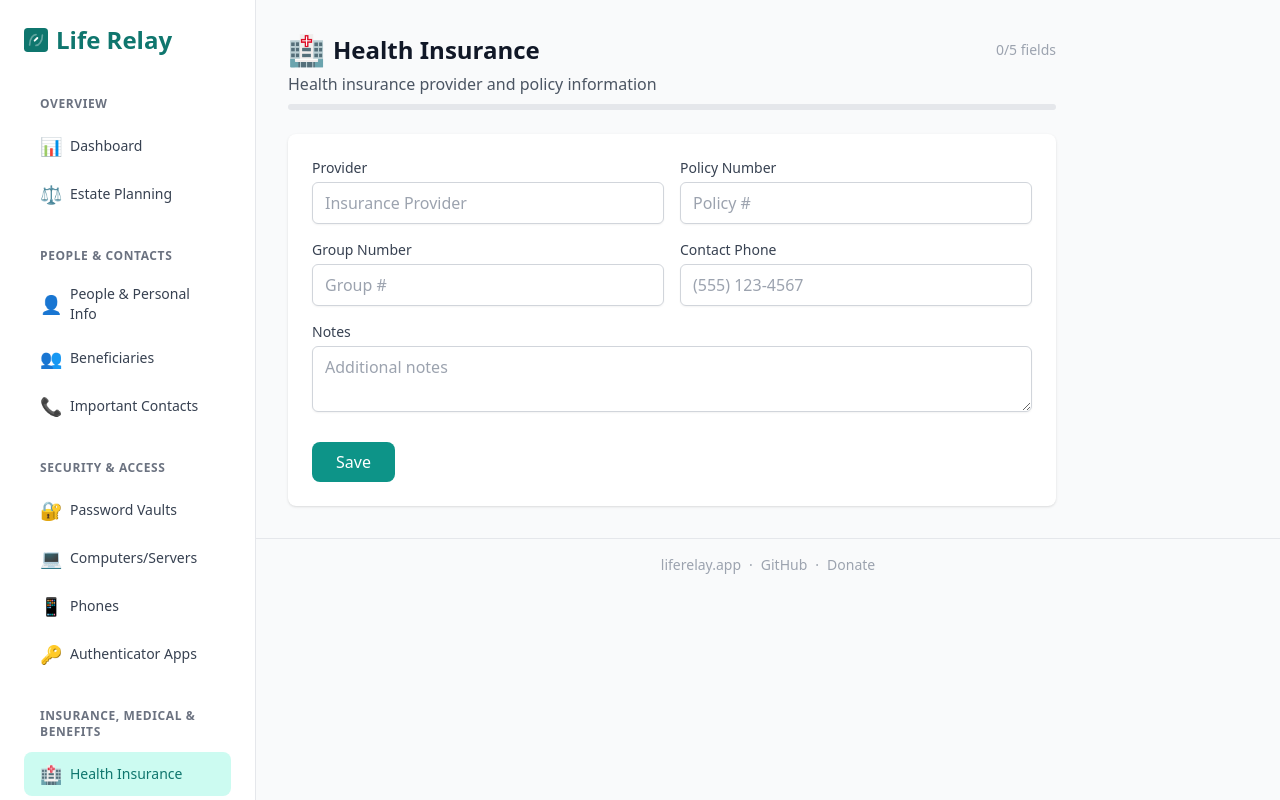
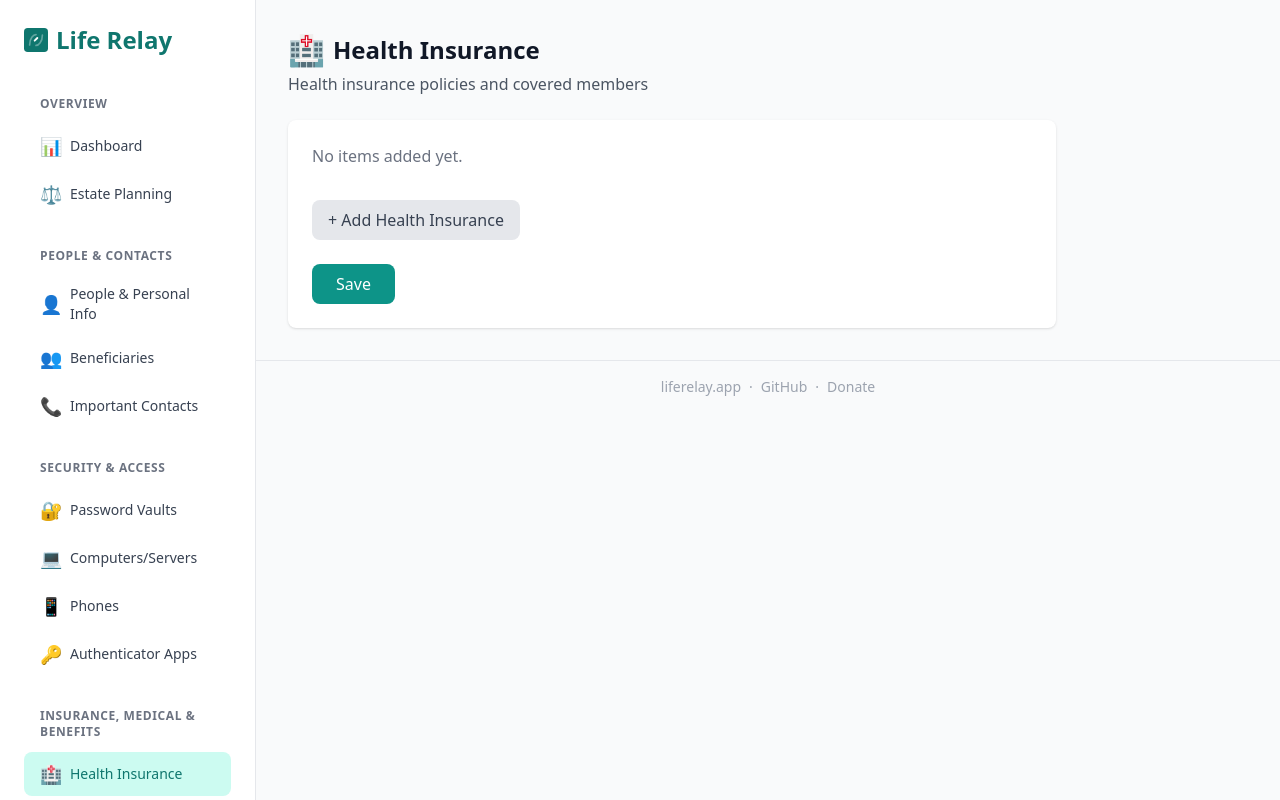
Before and after one commit to squarshednanners/life-relay, a Vue app: page /health-insurance in a window 1280 px wide. Built offline with nearby package versions, Linux system fonts and the light colour scheme.

Commit message:
making health insurance an array to support multiple health insurance policies

```diff
--- a/src/components/EmergencySheetModal.vue
+++ b/src/components/EmergencySheetModal.vue
@@ -37,7 +37,7 @@
             <div class="flex items-center gap-2 py-1">
               <input type="checkbox" v-model="includeHealthInsurance" class="rounded text-primary-600" />
               <span class="text-sm font-medium text-gray-700 dark:text-gray-300">Health Insurance</span>
-              <span class="text-xs text-gray-400">{{ data?.healthInsurance?.provider }}</span>
+              <span class="text-xs text-gray-400 dark:text-gray-500">{{ healthInsuranceSummary }}</span>
             </div>
           </section>
 
@@ -152,8 +152,15 @@ const storageLocations = computed(() => props.data?.physicalStorageLocations ??
 const cryptoAssets = computed(() => props.data?.cryptoAssets ?? [])
 
 const hasHealthInsurance = computed(() => {
+  const hi = props.data?.healthInsurance as any
+  if (Array.isArray(hi)) return hi.length > 0
+  return !!(hi && (hi.provider || hi.policyNumber))
+})
+
+const healthInsuranceSummary = computed(() => {
   const hi = props.data?.healthInsurance
-  return !!(hi && (hi.provider || hi.policyNumber))
+  if (Array.isArray(hi)) return hi.map((p: any) => p.provider).filter(Boolean).join(', ') || ''
+  return (hi as any)?.provider || ''
 })
 
 const hasLegalDocuments = computed(() => {
--- a/src/components/FormField.vue
+++ b/src/components/FormField.vue
@@ -1,6 +1,6 @@
 <template>
   <div class="mb-4">
-    <label :for="id" class="block text-sm font-medium text-gray-700 mb-1">
+    <label :for="id" class="block text-sm font-medium text-gray-700 dark:text-gray-300 mb-1">
       {{ label }}
       <span v-if="required" class="text-red-500">*</span>
     </label>
@@ -10,7 +10,7 @@
       :type="type"
       :value="modelValue"
       @input="$emit('update:modelValue', ($event.target as HTMLInputElement).value)"
-      class="w-full px-3 py-2 border border-gray-300 rounded-md shadow-sm focus:outline-none focus:ring-primary-500 focus:border-primary-500"
+      class="w-full px-3 py-2 border border-gray-300 dark:border-gray-600 dark:bg-gray-700 dark:text-gray-100 rounded-md shadow-sm focus:outline-none focus:ring-primary-500 focus:border-primary-500"
       :placeholder="placeholder"
     />
     <textarea
@@ -18,7 +18,7 @@
       :id="id"
       :value="modelValue"
       @input="$emit('update:modelValue', ($event.target as HTMLTextAreaElement).value)"
-      class="w-full px-3 py-2 border border-gray-300 rounded-md shadow-sm focus:outline-none focus:ring-primary-500 focus:border-primary-500"
+      class="w-full px-3 py-2 border border-gray-300 dark:border-gray-600 dark:bg-gray-700 dark:text-gray-100 rounded-md shadow-sm focus:outline-none focus:ring-primary-500 focus:border-primary-500"
       :rows="rows"
       :placeholder="placeholder"
     />
--- a/src/composables/useSectionProgress.ts
+++ b/src/composables/useSectionProgress.ts
@@ -46,7 +46,7 @@ export function hasSectionData(data: DeathboxData | null, path: string): boolean
     case '/authenticator-apps':
       return !!(data.authenticatorApps && data.authenticatorApps.length > 0)
     case '/health-insurance':
-      return hasObjectData(data.healthInsurance)
+      return !!(data.healthInsurance && Array.isArray(data.healthInsurance) && data.healthInsurance.length > 0) || hasObjectData(data.healthInsurance)
     case '/life-insurance':
       return !!(data.lifeInsurance?.policies && data.lifeInsurance.policies.length > 0)
     case '/medical-info':
--- a/src/models/DeathboxData.ts
+++ b/src/models/DeathboxData.ts
@@ -23,7 +23,7 @@ export interface DeathboxData {
 
   // Insurance, Medical & Benefits
   lifeInsurance?: LifeInsurance
-  healthInsurance?: HealthInsurance
+  healthInsurance?: HealthInsurance[]
   medicalInfo?: MedicalInfo[]
   employmentBenefits?: EmploymentBenefits[]
 
--- a/src/pdf/emergencySheet.ts
+++ b/src/pdf/emergencySheet.ts
@@ -219,15 +219,19 @@ export async function generateEmergencySheet(
 
   // --- Health Insurance ---
   if (selections.includeHealthInsurance && data.healthInsurance) {
-    const hi = data.healthInsurance
-    const hasData = hi.provider || hi.policyNumber || hi.groupNumber || hi.contactPhone
-    if (hasData) {
+    const policies = Array.isArray(data.healthInsurance) ? data.healthInsurance : [data.healthInsurance]
+    const validPolicies = policies.filter((hi: any) => hi.provider || hi.policyNumber || hi.groupNumber || hi.contactPhone)
+    if (validPolicies.length > 0) {
       drawSectionTitle('HEALTH INSURANCE', leftX, COL_WIDTH)
-      drawField('Provider', hi.provider, leftX + 2, COL_WIDTH - 4)
-      drawField('Policy #', hi.policyNumber, leftX + 2, COL_WIDTH - 4)
-      drawField('Group #', hi.groupNumber, leftX + 2, COL_WIDTH - 4)
-      drawField('Phone', hi.contactPhone, leftX + 2, COL_WIDTH - 4)
-      y -= sectionGap
+      for (const hi of validPolicies) {
+        drawField('Provider', [hi.provider, hi.planType].filter(Boolean).join(' — '), leftX + 2, COL_WIDTH - 4)
+        drawField('Policy #', hi.policyNumber, leftX + 2, COL_WIDTH - 4)
+        drawField('Group #', hi.groupNumber, leftX + 2, COL_WIDTH - 4)
+        drawField('Phone', hi.contactPhone, leftX + 2, COL_WIDTH - 4)
+        if (hi.coveredMembers) drawField('Covered', hi.coveredMembers, leftX + 2, COL_WIDTH - 4)
+        y -= 4
+      }
+      y -= sectionGap - 4
     }
   }
 
--- a/src/schemas/healthInsurance.schema.ts
+++ b/src/schemas/healthInsurance.schema.ts
@@ -3,8 +3,9 @@ import type { FormSectionSchema } from '@/models/FormSchema'
 export const healthInsuranceSchema: FormSectionSchema = {
   sectionKey: 'healthInsurance',
   title: 'Health Insurance',
-  description: 'Health insurance provider and policy information',
-  isArray: false,
+  description: 'Health insurance policies and covered members',
+  isArray: true,
+  arrayItemLabel: (index, item) => item?.provider || `Policy ${index + 1}`,
   pdfGroup: 'Insurance, Medical & Benefits',
   fields: [
     {
@@ -13,6 +14,25 @@ export const healthInsuranceSchema: FormSectionSchema = {
       type: 'text',
       placeholder: 'Insurance Provider',
       colSpan: 1,
+    },
+    {
+      name: 'planType',
+      label: 'Plan Type',
+      type: 'select',
+      colSpan: 1,
+      options: [
+        { label: '', value: '' },
+        { label: 'PPO', value: 'PPO' },
+        { label: 'HMO', value: 'HMO' },
+        { label: 'EPO', value: 'EPO' },
+        { label: 'POS', value: 'POS' },
+        { label: 'HDHP', value: 'HDHP' },
+        { label: 'Medicare', value: 'Medicare' },
+        { label: 'Medicaid', value: 'Medicaid' },
+        { label: 'Dental', value: 'Dental' },
+        { label: 'Vision', value: 'Vision' },
+        { label: 'Other', value: 'Other' },
+      ],
     },
     {
       name: 'policyNumber',
@@ -36,10 +56,18 @@ export const healthInsuranceSchema: FormSectionSchema = {
       colSpan: 1,
     },
     {
+      name: 'coveredMembers',
+      label: 'Covered Members',
+      type: 'text',
+      placeholder: 'e.g. John, Jane, Alex, Sam',
+      colSpan: 1,
+      helpText: 'Names of people covered under this policy',
+    },
+    {
       name: 'notes',
       label: 'Notes',
       type: 'textarea',
-      placeholder: 'Additional notes',
+      placeholder: 'Additional notes (deductible, copay, etc.)',
       colSpan: 2,
       fullWidth: true,
       rows: 2,
--- a/src/views/HealthInsuranceSchema.vue
+++ b/src/views/HealthInsuranceSchema.vue
@@ -12,6 +12,7 @@
         :schema="healthInsuranceSchema"
         :model-value="healthInsurance"
         @update:model-value="healthInsurance = $event"
+        @remove="removeItem"
       />
 
       <div class="mt-6 flex gap-4">
@@ -37,15 +38,23 @@ import { useUnsavedChanges } from '@/composables/useUnsavedChanges'
 
 const store = useLegacyStore()
 const { showToast } = useToast()
-const healthInsurance = ref<Record<string, any>>({})
+const healthInsurance = ref<any[]>([])
 const { markClean, initialize } = useUnsavedChanges(healthInsurance)
 
 function loadFormData() {
-  if (store.data?.healthInsurance) {
-    healthInsurance.value = { ...store.data.healthInsurance }
+  const data = store.data?.healthInsurance as any
+  if (Array.isArray(data)) {
+    healthInsurance.value = data.map((item: any) => ({ ...item }))
+  } else if (data && typeof data === 'object') {
+    // Migrate legacy single object to array
+    healthInsurance.value = [{ ...data }]
   } else {
-    healthInsurance.value = {}
+    healthInsurance.value = []
   }
+}
+
+function removeItem(index: number) {
+  healthInsurance.value.splice(index, 1)
 }
 
 onMounted(() => {
--- a/src/views/VaultBackupSchema.vue
+++ b/src/views/VaultBackupSchema.vue
@@ -8,7 +8,7 @@
     />
 
     <div class="bg-white dark:bg-gray-800 rounded-lg shadow p-6">
-      <div class="bg-blue-50 border border-blue-200 rounded-lg p-4 mb-6 text-sm text-blue-800">
+      <div class="bg-blue-50 dark:bg-blue-900/20 border border-blue-200 dark:border-blue-800 rounded-lg p-4 mb-6 text-sm text-blue-800 dark:text-blue-300">
         <strong>Why this matters:</strong> If you've exported an encrypted backup of your Life Relay vault,
         your loved ones will need to know where the file is and how to decrypt it. This information will
         be included in your PDF export.
```
Also changed, not shown: examples/sample-vault.json (+20 -7 lines), examples/encrypted-sample-vault-password=password.json.
